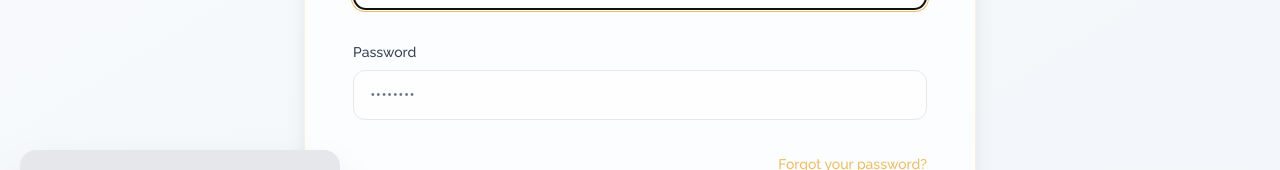
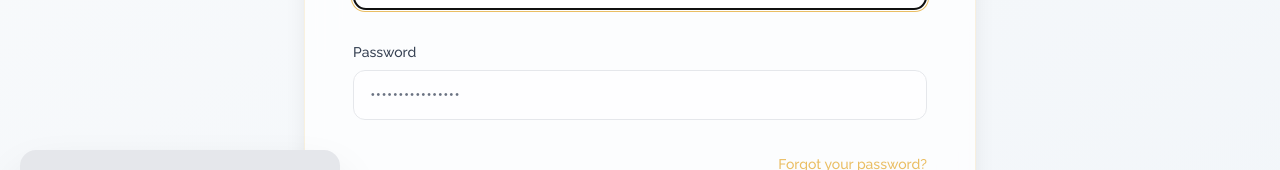
Before and after one commit to sapwavino/skynet_redesign_fe, a Vue app: page /auth/login in a window 1280 px wide. Shown: the part 361-531 px from the top of the page. Built offline with nearby package versions, Linux system fonts and the light colour scheme; no server answers; what vue3-marquee would draw is missing.

Commit message:
TAILWIND FIX & LOGIN TOKEN FIX

```diff
--- a/src/assets/main.css
+++ b/src/assets/main.css
@@ -17,7 +17,7 @@
     font-family:"Raleway", sans-serif !important;
     box-sizing:border-box;
     scroll-behavior:smooth;
-    transition:background-color 0.5s ease-in-out, color 0.3s ease-in-out;
+    transition:all 0.5s ease-in-out;
 }
 
 html {
--- /dev/null
+++ b/src/components/AppLoader.vue
@@ -0,0 +1,24 @@
+<script setup>
+
+</script>
+
+<template>
+  <transition name="slowFade">
+    <div
+        class="loadingPageStyle"
+    >
+      <div class="flex flex-col items-center">
+        <img
+            alt="Logo"
+            class="h-[9rem] animate-pulse"
+            src="../assets/img/Skynet%20Web%20Services%20Logo.png"
+        />
+        <!--        <div class="appLoader h-40">{{ $store.state.currentLoadingMessage }}</div>-->
+      </div>
+    </div>
+  </transition>
+</template>
+
+<style scoped>
+
+</style>
--- a/src/layouts/DashboardLayout.vue
+++ b/src/layouts/DashboardLayout.vue
@@ -3,41 +3,29 @@ import NavBar from "@/components/NavBar.vue";
 import MyFooter from "@/components/MyFooter.vue";
 import AnnouncementBanner from "@/components/AnnouncementBanner.vue";
 import MobileNavDrawer from "@/components/MobileNavDrawer.vue";
+import AppLoader from "@/components/AppLoader.vue";
 
 export default {
   name: "DashboardLayout",
-  components: {MobileNavDrawer, AnnouncementBanner, MyFooter, NavBar},
+  components: {AppLoader, MobileNavDrawer, AnnouncementBanner, MyFooter, NavBar},
   mounted() {
-    this.$store.dispatch('startLoading');
-    setTimeout(() => {
-      this.$store.dispatch('stopLoading');
-    }, 3000);
   }
 }
 </script>
 
 <template>
 
-  <transition name="slowFade">
-    <div class="loadingPageStyle" v-if="$store.state.loading">
-      <div class="flex flex-col items-center">
-        <img
-            src="../assets/img/Skynet%20Web%20Services%20Logo.png"
-            alt="Logo"
-            class="h-[9rem] animate-pulse"
-        />
-        <div class="appLoader h-40">{{ $store.state.currentLoadingMessage }}</div>
-      </div>
-    </div>
-  </transition>
-  <div class="dashboard-layout">
+  <AppLoader v-if="$store.state.loading" />
+  <div v-else
+       class="dashboard-layout"
+  >
     <announcement-banner></announcement-banner>
-    <NavBar :dashboard-nav="true"/>
-    <MobileNavDrawer/>
+    <NavBar :dashboard-nav="true" />
+    <MobileNavDrawer />
     <main>
-      <slot/>
+      <slot />
     </main>
-    <MyFooter/>
+    <MyFooter />
   </div>
 </template>
 
--- a/src/layouts/DefaultLayout.vue
+++ b/src/layouts/DefaultLayout.vue
@@ -3,22 +3,26 @@ import NavBar from "@/components/NavBar.vue";
 import MyFooter from "@/components/MyFooter.vue";
 import AnnouncementBanner from "@/components/AnnouncementBanner.vue";
 import MobileNavDrawer from "@/components/MobileNavDrawer.vue";
+import AppLoader from "@/components/AppLoader.vue";
 
 export default {
   name: "DefaultLayout",
-  components: {MobileNavDrawer, AnnouncementBanner, MyFooter, NavBar}
+  components: {AppLoader, MobileNavDrawer, AnnouncementBanner, MyFooter, NavBar}
 }
 </script>
 
 <template>
-  <div class="relative">
+  <AppLoader v-if="$store.state.loading" />
+  <div v-else
+       class="relative"
+  >
     <announcement-banner></announcement-banner>
-    <NavBar :dashboard-nav="false"/>
-    <MobileNavDrawer/>
+    <NavBar :dashboard-nav="false" />
+    <MobileNavDrawer />
     <main>
-      <slot/>
+      <slot />
     </main>
-    <MyFooter/>
+    <MyFooter />
 
   </div>
 </template>
--- a/src/store/modules/auth.js
+++ b/src/store/modules/auth.js
@@ -1,4 +1,4 @@
-import { authService } from '@/services/auth.service'
+import {authService} from '@/services/auth.service'
 
 export default {
     namespaced: true,
@@ -23,14 +23,11 @@ export default {
         }
     },
     actions: {
-        async login({ commit }, credentials) {
+        async login({commit}, credentials) {
             try {
-                console.log('Login attempt with:', { email: credentials.email })
                 const response = await authService.login(credentials)
-                console.log('Login API response:', response)
-                const { data } = response
+                const {data} = response
 
-                console.log('Login API response:', data)
 
                 if (data.error) {
                     console.error('Login failed:', data.error)
@@ -44,11 +41,11 @@ export default {
                 }
 
                 commit('SET_USER', data.result?.user || data.user)
-                commit('SET_TOKEN', data.result?.token || data.token)
+                commit('SET_TOKEN', data.result?.apikey || data.apikey)
                 commit('SET_LOGGED_IN', true)
                 commit('SET_ERROR', null)
 
-                localStorage.setItem('token', data.result?.token || data.token)
+                localStorage.setItem('token', data.result?.apikey || data.apikey)
                 localStorage.setItem('isLoggedIn', JSON.stringify(true))
 
                 console.log('Login successful for user:', data.result?.user?.email || data.user?.email)
@@ -73,14 +70,14 @@ export default {
             }
         },
 
-        async signup({ commit }, userData) {
+        async signup({commit}, userData) {
             try {
                 console.log('Signup attempt for:', {
                     email: userData.email,
                     firstName: userData.first_name
                 })
 
-                const { data } = await authService.register(userData)
+                const {data} = await authService.register(userData)
 
                 console.log('Signup API response:', data)
 
--- a/src/views/LoginView.vue
+++ b/src/views/LoginView.vue
@@ -1,10 +1,13 @@
 <script>
-import { createToast } from "mosha-vue-toastify";
-import { mapActions } from "vuex";
+import {createToast} from "mosha-vue-toastify";
+import {mapActions} from "vuex";
 import "mosha-vue-toastify/dist/style.css";
+import AppLoader from "@/components/AppLoader.vue";
+
 
 export default {
   name: "Login",
+  components: {AppLoader},
   data() {
     return {
       email: "",
@@ -28,7 +31,8 @@ export default {
         });
         return;
       }
-      // Check if password is at least 8 characters long and contains at least one uppercase letter, one lowercase letter, one number, and one special character
+      // Check if password is at least 8 characters long and contains at least one uppercase letter, one lowercase
+      // letter, one number, and one special character
       const passwordRegex =
           /^(?=.*[a-z])(?=.*[A-Z])(?=.*\d)(?=.*[@$!%*?&])[A-Za-z\d@$!%*?&]{8,}$/;
       if (!this.email || !this.password) {
@@ -38,22 +42,9 @@ export default {
         });
         return;
       }
-      // Simulate a login request
-      // this.$store.dispatch('login')
-      // this.$router.push('/dashboard')
-      // setTimeout(() => {
-      //   if (this.username === 'admin' && this.password === 'password') {
-      //     this.$store.dispatch('login')
-      //     this.$router.push('/dashboard')
-      //   } else {
-      //     this.error = 'Invalid credentials'
-      //   }
-      // }, 1000)
       try {
         this.loading = true;
-        this.startLoading();
-        console.log("data", this.email, this.password);
-        // Call login action with credentials
+        await this.startLoading();
         await this.loginAction({
           email: this.email,
           password: this.password,
@@ -64,7 +55,6 @@ export default {
           type: "success",
         });
 
-        // Redirect to dashboard
         this.$router.push("/dashboard");
       } catch (error) {
         this.error =
@@ -75,7 +65,7 @@ export default {
         });
       } finally {
         this.loading = false;
-        this.stopLoading();
+        await this.stopLoading();
       }
     },
   },
@@ -87,8 +77,8 @@ export default {
       class="min-h-screen py-8 px-4 bg-gradient-to-br from-slate-50 to-slate-100 dark:from-gray-900 dark:to-slate-900"
   >
     <form
+        class="max-w-2xl mx-auto bg-white/70 dark:bg-gray-800/70 backdrop-blur-lg rounded-2xl shadow-xl p-8 md:p-12 space-y-8 border border-customGold/20"
         @submit.prevent="login"
-      class="max-w-2xl mx-auto bg-white/70 dark:bg-gray-800/70 backdrop-blur-lg rounded-2xl shadow-xl p-8 md:p-12 space-y-8 border border-customGold/20"
     >
       <!-- Header Section -->
       <div class="text-center space-y-2">
@@ -107,11 +97,12 @@ export default {
         </label>
         <input
             v-model="email"
+            autofocus
+            class="w-full px-4 py-3 rounded-xl border border-gray-200 dark:border-gray-700 focus:ring-2 focus:ring-customGold focus:border-customGold transition duration-200 bg-white/50 dark:bg-gray-700/50 text-gray-900 dark:text-gray-100 placeholder-gray-500 dark:placeholder-gray-400"
+            name="email"
+            placeholder="you@example.com"
+            required
             type="email"
-          autofocus
-          required
-          class="w-full px-4 py-3 rounded-xl border border-gray-200 dark:border-gray-700 focus:ring-2 focus:ring-customGold focus:border-customGold transition duration-200 bg-white/50 dark:bg-gray-700/50 text-gray-900 dark:text-gray-100 placeholder-gray-500 dark:placeholder-gray-400"
-          placeholder="you@example.com"
         />
       </div>
 
@@ -124,17 +115,18 @@ export default {
         </label>
         <input
             v-model="password"
+            class="w-full px-4 py-3 rounded-xl border border-gray-200 dark:border-gray-700 focus:ring-2 focus:ring-customGold focus:border-customGold transition duration-200 bg-white/50 dark:bg-gray-700/50 text-gray-900 dark:text-gray-100 placeholder-gray-500 dark:placeholder-gray-400"
+            name="password"
+            placeholder="••••••••••••••••"
             type="password"
-          class="w-full px-4 py-3 rounded-xl border border-gray-200 dark:border-gray-700 focus:ring-2 focus:ring-customGold focus:border-customGold transition duration-200 bg-white/50 dark:bg-gray-700/50 text-gray-900 dark:text-gray-100 placeholder-gray-500 dark:placeholder-gray-400"
-          placeholder="••••••••"
         />
       </div>
 
       <!-- Forgot Password -->
       <div class="text-right">
         <a
+            class="text-sm text-customGold hover:text-customGold/80 font-medium"
             href="#"
-          class="text-sm text-customGold hover:text-customGold/80 font-medium"
         >
           Forgot your password?
         </a>
@@ -142,25 +134,29 @@ export default {
 
       <!-- Submit Button -->
       <button
-        type="submit"
           :disabled="loading"
           class="w-full bg-customGold text-gray-900 dark:text-gray-900 py-3 px-6 rounded-xl font-medium hover:bg-customGold/90 focus:ring-4 focus:ring-customGold/25 transform transition duration-200 hover:-translate-y-0.5 disabled:opacity-50 disabled:cursor-not-allowed"
+          type="submit"
       >
-        <span v-if="loading" class="flex items-center justify-center space-x-2">
-          <svg class="animate-spin h-5 w-5" viewBox="0 0 24 24">
+        <span v-if="loading"
+              class="flex items-center justify-center space-x-2"
+        >
+          <svg class="animate-spin h-5 w-5"
+               viewBox="0 0 24 24"
+          >
             <circle
                 class="opacity-25"
                 cx="12"
                 cy="12"
+                fill="none"
                 r="10"
                 stroke="currentColor"
                 stroke-width="4"
-              fill="none"
             />
             <path
                 class="opacity-75"
+                d="M4 12a8 8 0 018-8V0C5.373 0 0 5.373 0 12h4zm2 5.291A7.962 7.962 0 014 12H0c0 3.042 1.135 5.824 3 7.938l3-2.647z"
                 fill="currentColor"
-              d="M4 12a8 8 0 018-8V0C5.373 0 0 5.373 0 12h4zm2 5.291A7.962 7.962 0 014 12H0c0 3.042 1.135 5.824 3 7.938l3-2.647z"
             />
           </svg>
           <span>Logging in...</span>
@@ -172,8 +168,8 @@ export default {
       <p class="text-center text-gray-600 dark:text-gray-300">
         Don't have an account?
         <router-link
+            class="text-customGold hover:text-customGold/80 font-medium"
             to="/auth/signup"
-          class="text-customGold hover:text-customGold/80 font-medium"
         >
           Sign up
         </router-link>
```
Lines whose indentation alone changed are shown as unchanged.
